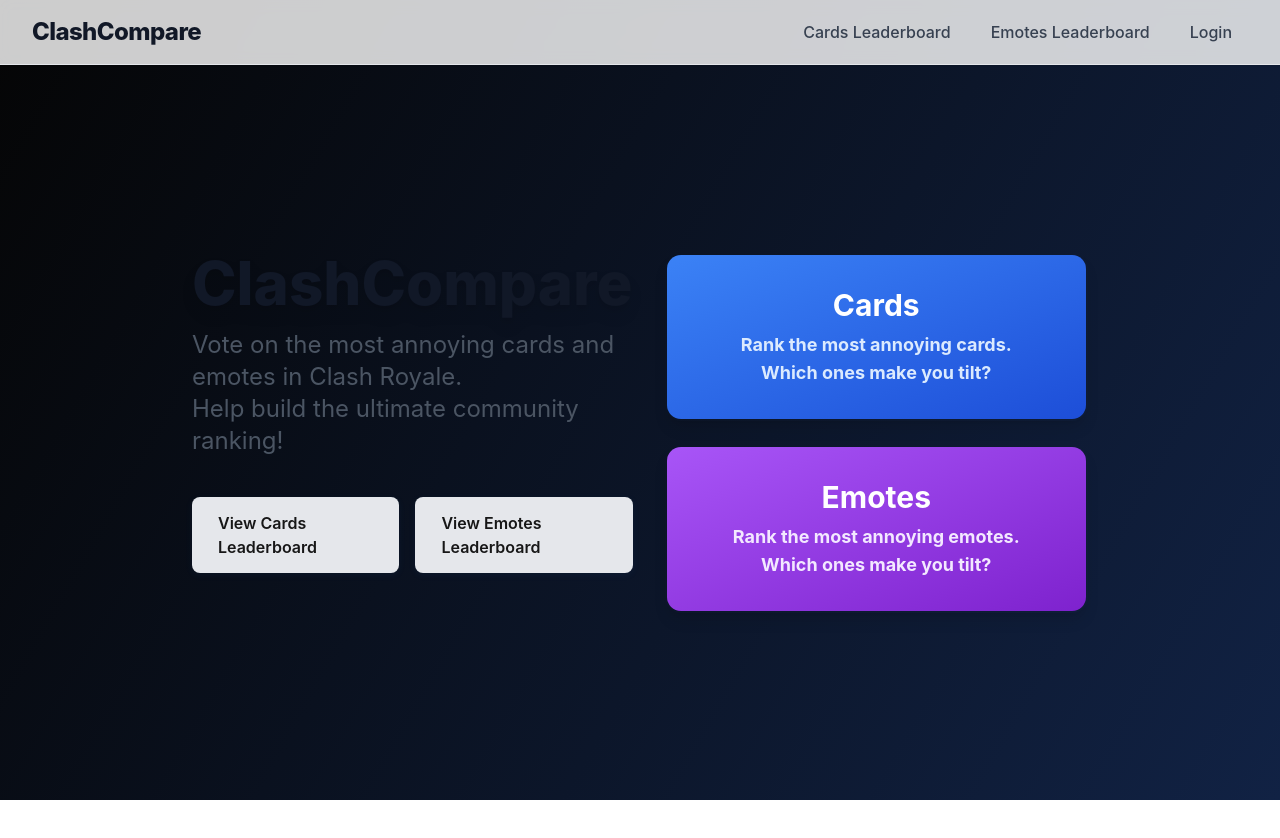
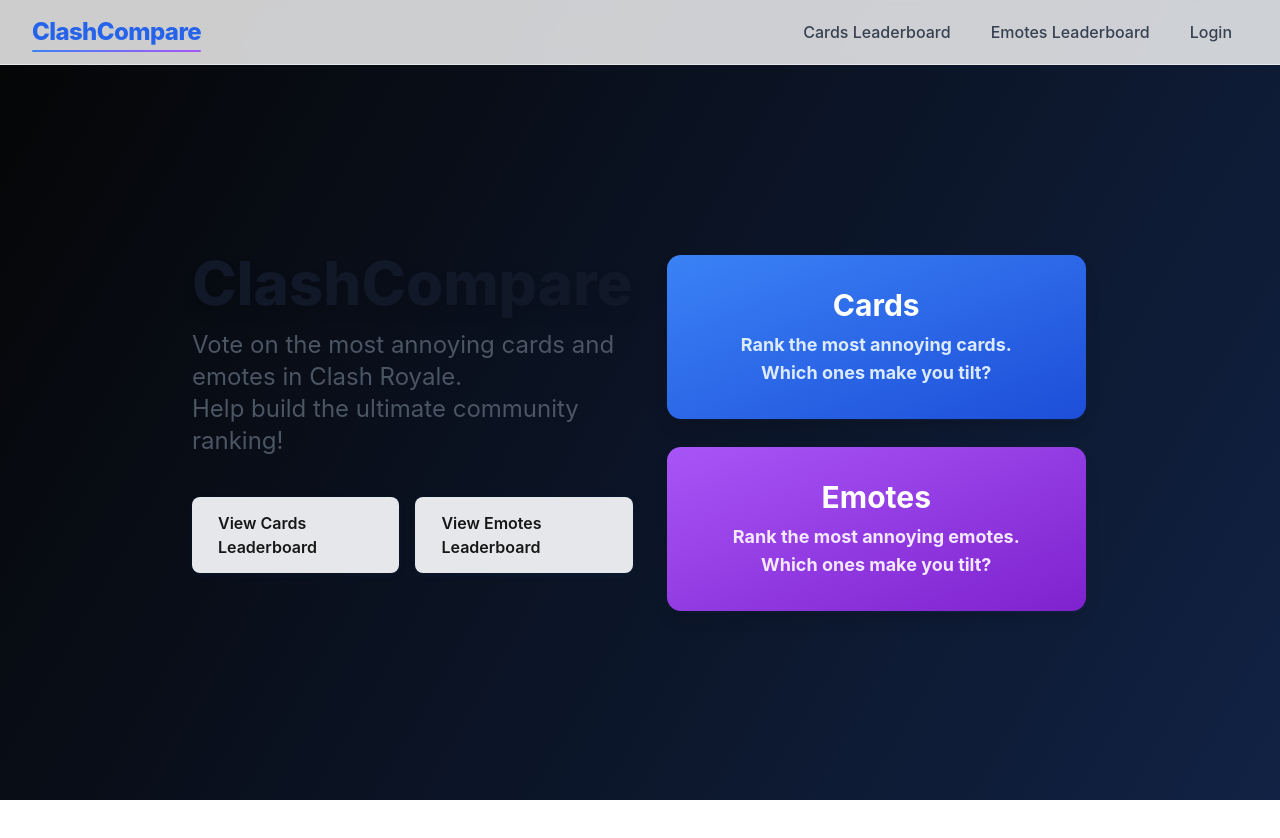
Before and after one commit to owenhoagie/ClashCompare, a Next.js app: page / in a window 1280 px wide. Shown: the top 838 px of the page. Built offline with nearby package versions, Linux system fonts and the light colour scheme.

Commit message:
More obvious what page the user is on in the navbar

```diff
--- a/app/components/Navbar.tsx
+++ b/app/components/Navbar.tsx
@@ -1,22 +1,45 @@
 "use client"
 import Link from 'next/link'
 import { useState } from 'react'
+import { usePathname } from 'next/navigation'
+import { isVotingOrDetails } from './navUtils'
 
 export default function Navbar() {
   const [menuOpen, setMenuOpen] = useState(false)
+  const pathname = usePathname()
+  const highlight = !isVotingOrDetails(pathname)
   return (
     <nav className="navbar sticky top-0 z-30 bg-white/80 dark:bg-gray-950/80 backdrop-blur border-b border-gray-200 dark:border-gray-800 shadow-sm transition-all">
       <div className="max-w-7xl mx-auto px-4 sm:px-6 lg:px-8">
         <div className="flex justify-between h-16 items-center">
           {/* Logo */}
-          <Link href="/" className="flex items-center group">
-            <span className="text-2xl font-extrabold tracking-tight text-gray-900 dark:text-white select-none">ClashCompare</span>
+          <Link
+            href="/"
+            className={
+              `flex items-center group cursor-pointer relative ` +
+              (highlight && pathname === '/' ? 'text-blue-600 dark:text-blue-400' : '')
+            }
+          >
+            <span
+              className={
+                `text-2xl font-extrabold tracking-tight select-none relative transition-colors ` +
+                (highlight && pathname === '/' ? 'text-blue-600 dark:text-blue-400' : 'text-gray-900 dark:text-white group-hover:text-blue-600 dark:group-hover:text-blue-400')
+              }
+            >
+              ClashCompare
+              <span
+                className={
+                  `absolute left-0 -bottom-1 w-full h-0.5 bg-gradient-to-r from-blue-500 to-purple-500 rounded-full transition-transform origin-left ` +
+                  (highlight && pathname === '/' ? 'scale-x-100' : 'scale-x-0 group-hover:scale-x-100')
+                }
+              />
+            </span>
           </Link>
           {/* Desktop Nav */}
           <div className="hidden md:flex items-center gap-2">
-            <NavLink href="/leaderboard/cards">Cards Leaderboard</NavLink>
-            <NavLink href="/leaderboard/emotes">Emotes Leaderboard</NavLink>
-            <NavLink href="/auth">Login</NavLink>
+            <NavLink href="/leaderboard/cards" active={highlight && pathname.startsWith('/leaderboard/cards')}>Cards Leaderboard</NavLink>
+            <NavLink href="/leaderboard/emotes" active={highlight && pathname.startsWith('/leaderboard/emotes')}>Emotes Leaderboard</NavLink>
+            <NavLink href="/auth" active={highlight && pathname.startsWith('/auth')}>Login</NavLink>
           </div>
           {/* Mobile Hamburger */}
           <button
@@ -36,24 +59,33 @@
       />
       <div className={`md:hidden fixed top-0 right-0 w-64 h-full z-50 bg-white dark:bg-gray-950 shadow-lg transform transition-transform duration-300 ${menuOpen ? 'translate-x-0' : 'translate-x-full'}`}>
         <div className="flex flex-col gap-2 p-6 pt-16">
-          <NavLink href="/leaderboard/cards" onClick={() => setMenuOpen(false)}>Cards Leaderboard</NavLink>
-          <NavLink href="/leaderboard/emotes" onClick={() => setMenuOpen(false)}>Emotes Leaderboard</NavLink>
-          <NavLink href="/auth" onClick={() => setMenuOpen(false)}>Login</NavLink>
+          <NavLink href="/leaderboard/cards" onClick={() => setMenuOpen(false)} active={highlight && pathname.startsWith('/leaderboard/cards')}>Cards Leaderboard</NavLink>
+          <NavLink href="/leaderboard/emotes" onClick={() => setMenuOpen(false)} active={highlight && pathname.startsWith('/leaderboard/emotes')}>Emotes Leaderboard</NavLink>
+          <NavLink href="/auth" onClick={() => setMenuOpen(false)} active={highlight && pathname.startsWith('/auth')}>Login</NavLink>
         </div>
       </div>
     </nav>
   )
 }
 
-function NavLink({ href, children, onClick }: { href: string, children: React.ReactNode, onClick?: () => void }) {
+function NavLink({ href, children, onClick, active }: { href: string, children: React.ReactNode, onClick?: () => void, active?: boolean }) {
   return (
     <Link
       href={href}
       onClick={onClick}
-      className="relative px-4 py-2 rounded font-medium text-gray-700 dark:text-gray-200 hover:text-blue-600 dark:hover:text-blue-400 transition-colors focus:outline-none group"
+      className={
+        `relative px-4 py-2 rounded font-medium transition-colors focus:outline-none group ` +
+        (active
+          ? 'text-blue-600 dark:text-blue-400 ' // highlighted color
+          : 'text-gray-700 dark:text-gray-200 hover:text-blue-600 dark:hover:text-blue-400 ')
+      }
     >
       <span className="relative z-10">{children}</span>
-      <span className="absolute left-4 right-4 -bottom-1 h-0.5 bg-gradient-to-r from-blue-500 to-purple-500 scale-x-0 group-hover:scale-x-100 transition-transform origin-left rounded-full" />
+      <span className={
+        `absolute left-4 right-4 -bottom-1 h-0.5 bg-gradient-to-r from-blue-500 to-purple-500 rounded-full ` +
+        (active ? 'scale-x-100' : 'scale-x-0 group-hover:scale-x-100') +
+        ' transition-transform origin-left'
+      } />
     </Link>
   )
 }
--- /dev/null
+++ b/app/components/navUtils.ts
@@ -0,0 +1,7 @@
+// Utility to determine if a path is a voting or details page
+export function isVotingOrDetails(path: string) {
+  return (
+    /^\/vote(\/|$)/.test(path) ||
+    /^\/details(\/|$)/.test(path)
+  )
+}
```
